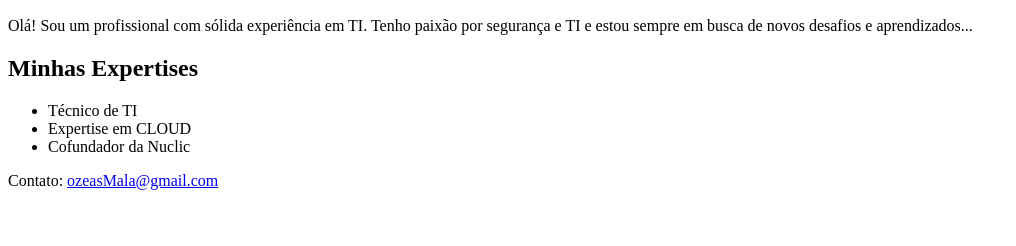
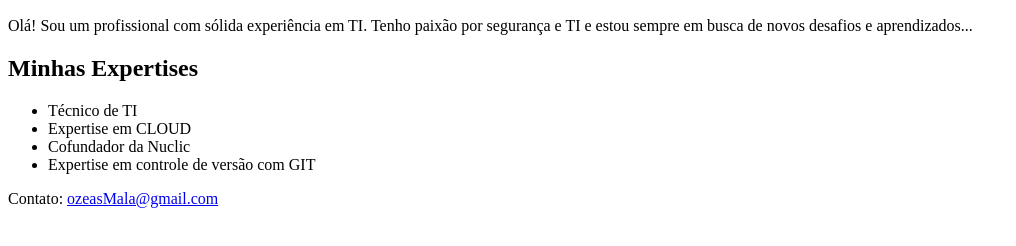
Before and after one commit to oericdacosta/atividade-tecweb01, a plain HTML site: page index.html in a window 1280 px wide. Shown: the part 110-356 px from the top of the page, without its empty margins (0-1016 px from the left). Drawn offline with Linux system fonts and the light colour scheme.

Commit message:
Update index.html

```diff
--- a/index.html
+++ b/index.html
@@ -20,6 +20,7 @@
       <li>Técnico de TI</li>
       <li>Expertise em CLOUD</li>
       <li>Cofundador da Nuclic</li>
+      <li>Expertise em controle de versão com GIT</li>
     </ul>
   </section>
 
```
